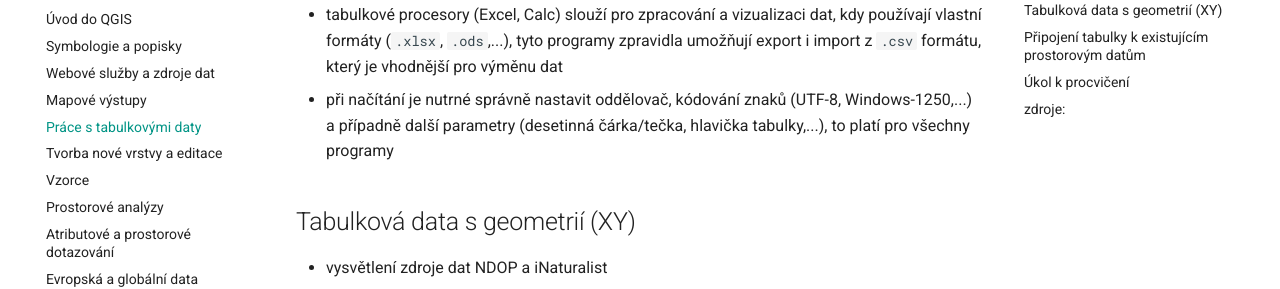
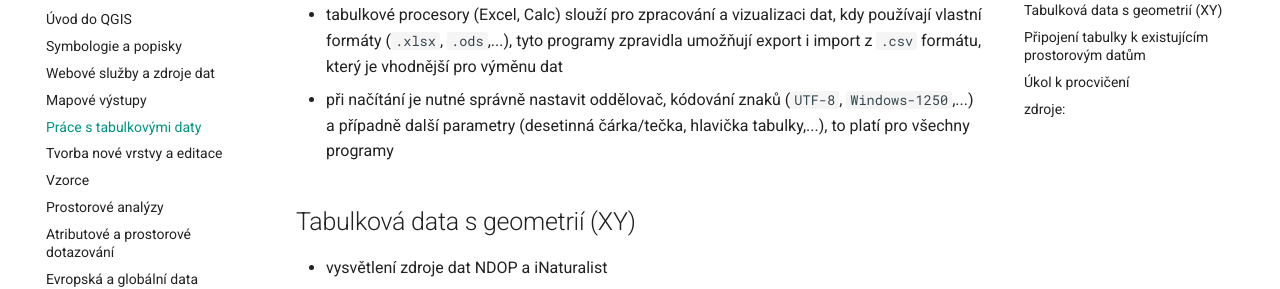
Before and after one commit to kalab-oto/7GIS1, an MkDocs documentation site: the page built from docs/tabulky.md, in a window 1280 px wide and 900 px high, scrolled down 522 px. Shown: the part 170-459 px from the top of the window. Built offline with MkDocs 1.6.1 and Material for MkDocs 9.7.7, drawn with Linux system fonts in a browser that asks for light colours; comment, search, counter and statistics services are not loaded.

Commit message:
fix typo and formatting

```diff
--- a/docs/tabulky.md
+++ b/docs/tabulky.md
@@ -12,7 +12,7 @@
 - primitivní textový formát pro tabulková data, kde jednotlivé hodnoty jsou odděleny čárkou, ale častý je i jiný oddělovač, např. středník nebo tabulátor
 - neobsahuje žádné formátování, pouze čistá data v textovém souboru, je tedy jednodušše strojově čitelný
 - tabulkové procesory (Excel, Calc) slouží pro zpracování a vizualizaci dat, kdy používají vlastní formáty (`.xlsx`, `.ods`,...), tyto programy zpravidla umožňují export i import z `.csv` formátu, který je vhodnější pro výměnu dat
-- při načítání je nutrné správně nastavit oddělovač, kódování znaků (UTF-8, Windows-1250,...) a případně další parametry (desetinná čárka/tečka, hlavička tabulky,...), to platí pro všechny programy
+- při načítání je nutné správně nastavit oddělovač, kódování znaků (`UTF-8`, `Windows-1250`,...) a případně další parametry (desetinná čárka/tečka, hlavička tabulky,...), to platí pro všechny programy
 
 ## Tabulková data s geometrií (XY)
 - vysvětlení zdroje dat NDOP a iNaturalist
```
